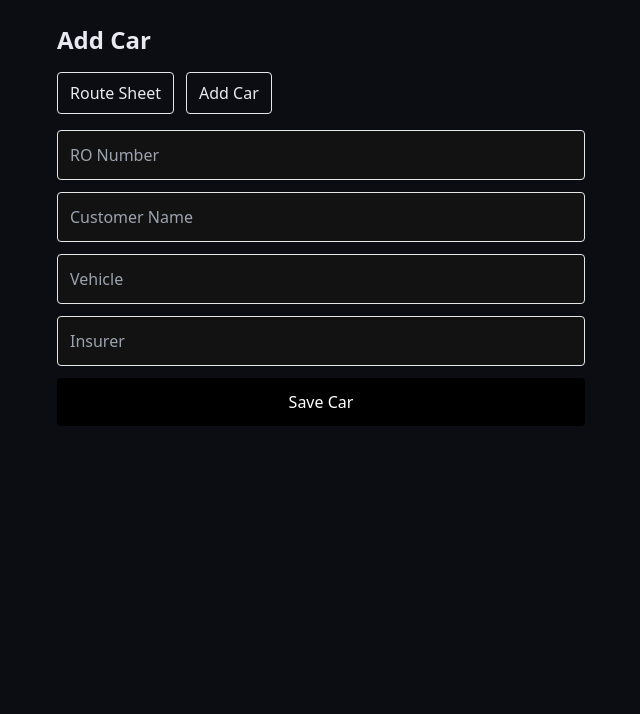
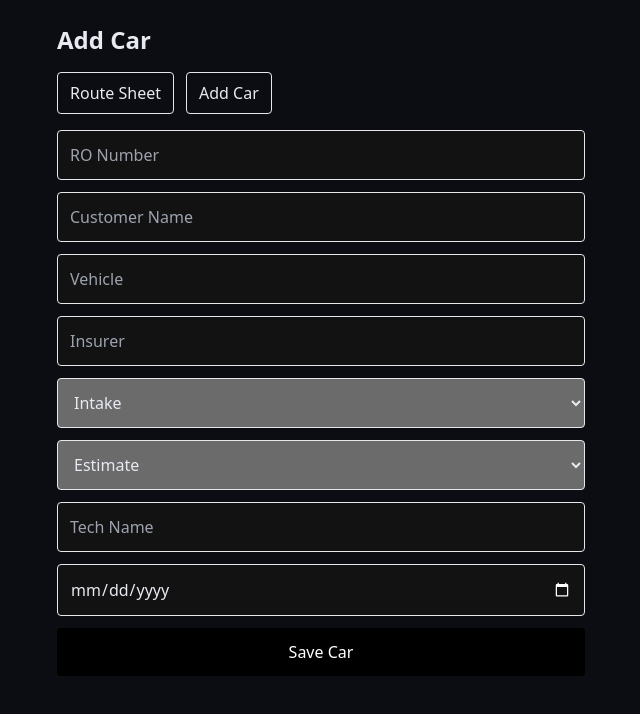
Before and after one commit to christianrogers1407/Leverage-app, a Next.js app: page /cars in a window 1280 px wide. Shown: the top 714 px of the page, without its empty margins (319-959 px from the left). Built offline with nearby package versions, Linux system fonts and the light colour scheme.

Commit message:
Add status stage tech and promised date to cars form

```diff
--- a/app/cars/page.tsx
+++ b/app/cars/page.tsx
@@ -9,6 +9,12 @@ export default function CarsPage() {
   const [customerName, setCustomerName] = useState("");
   const [vehicle, setVehicle] = useState("");
   const [insurer, setInsurer] = useState("");
+
+  const [status, setStatus] = useState("intake");
+  const [stage, setStage] = useState("estimate");
+  const [tech, setTech] = useState("");
+  const [promisedDate, setPromisedDate] = useState("");
+
   const [message, setMessage] = useState("");
 
   async function handleSave(e: React.FormEvent) {
@@ -20,6 +26,10 @@ export default function CarsPage() {
       customer_name: customerName,
       vehicle,
       insurer,
+      status,
+      stage,
+      tech_name: tech,
+      promised_date: promisedDate || null,
     });
 
     if (error) {
@@ -32,6 +42,10 @@ export default function CarsPage() {
     setCustomerName("");
     setVehicle("");
     setInsurer("");
+    setTech("");
+    setPromisedDate("");
+    setStatus("intake");
+    setStage("estimate");
   }
 
   return (
@@ -76,6 +90,42 @@ export default function CarsPage() {
           onChange={(e) => setInsurer(e.target.value)}
         />
 
+        <select
+          className="w-full rounded border p-3"
+          value={status}
+          onChange={(e) => setStatus(e.target.value)}
+        >
+          <option value="intake">Intake</option>
+          <option value="in_progress">In Progress</option>
+          <option value="done">Done</option>
+        </select>
+
+        <select
+          className="w-full rounded border p-3"
+          value={stage}
+          onChange={(e) => setStage(e.target.value)}
+        >
+          <option value="estimate">Estimate</option>
+          <option value="tear_down">Tear Down</option>
+          <option value="body">Body</option>
+          <option value="paint">Paint</option>
+          <option value="reassembly">Reassembly</option>
+        </select>
+
+        <input
+          className="w-full rounded border p-3"
+          placeholder="Tech Name"
+          value={tech}
+          onChange={(e) => setTech(e.target.value)}
+        />
+
+        <input
+          type="date"
+          className="w-full rounded border p-3"
+          value={promisedDate}
+          onChange={(e) => setPromisedDate(e.target.value)}
+        />
+
         <button className="w-full rounded bg-black text-white p-3">
           Save Car
         </button>
```
